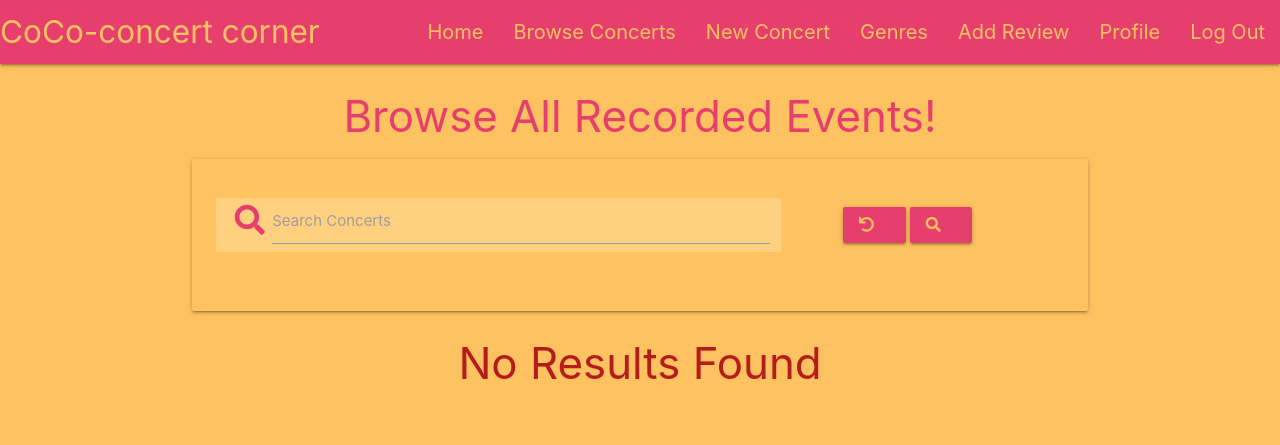
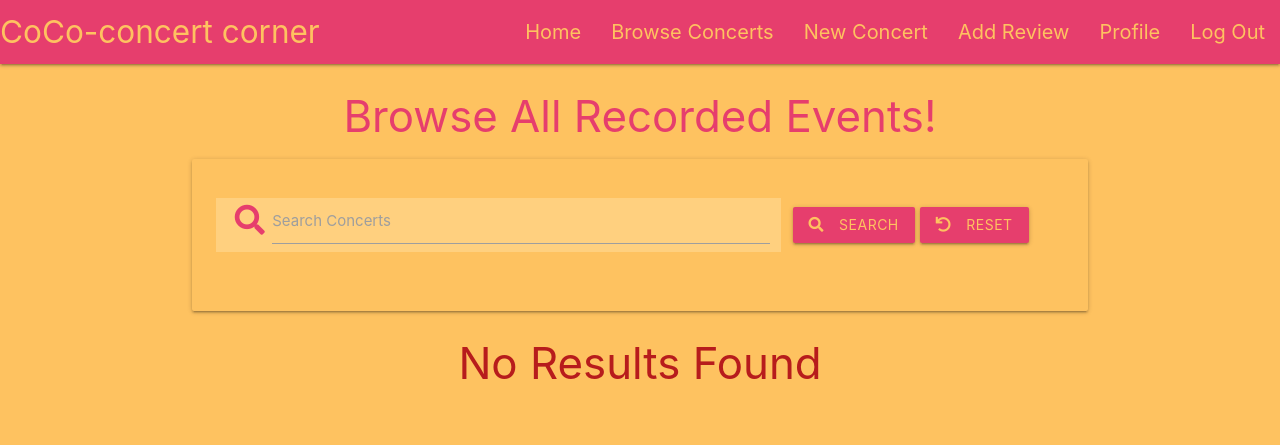
Before and after one commit to komfiGolabi/CoCo-Concert-Corner, a Flask app: page /get_concerts in a window 1280 px wide. Shown: the top 445 px of the page. Run offline with Flask 2, Linux system fonts and the light colour scheme; the visitor is signed in with stand-in values (Sample User, id 1); data that the repository does not hold is empty; some libraries are stand-ins or nearby versions.

Commit message:
added the admin loop for the genres

```diff
--- a/templates/base.html
+++ b/templates/base.html
@@ -27,7 +27,9 @@
             {% if session.user %}
 
             <li><a href="{{ url_for('new_concert') }}">New Concert</a></li>
+            {% if session.user|lower == "admin"|lower %}
             <li><a href="{{ url_for('get_categories') }}">Genres</a></li>
+            {% endif %}
             <li><a href="{{ url_for('add_review') }}">Add Review</a></li>
             <li><a href="{{ url_for('profile', username=session['user']) }}">Profile</a></li>
             <li><a href="{{ url_for('logout') }}">Log Out</a></li>
@@ -55,7 +57,9 @@
                     {% if session.user %}
                         <li><a href="{{ url_for('profile', username=session['user']) }}">Profile</a></li>
                         <li><a href="{{ url_for('new_concert') }}">New concert</a></li>
+                        {% if session.user|lower == "admin"|lower %}
                         <li><a href="{{ url_for('get_categories') }}">Genres</a></li>
+                        {% endif %}
                         <li><a href="{{ url_for('add_review') }}">Add Review</a></li>
                         <li><a href="{{ url_for('logout') }}">Log Out</a></li>
                     {% else %}
--- a/templates/concerts.html
+++ b/templates/concerts.html
@@ -12,12 +12,12 @@
               <label for="query" class="search-placeholder">Search Concerts</label>
           </div>
           <div class="col s12 m4 buttons">
-            <i class="fas fa-undo right"></i>
-            <a href="{{ url_for('get_concerts') }}" class="btn text-shadow reset"><i class="fas fa-undo left"></i></a>
 
-            <button type="submit" class="btn text-shadow reset">
-                <i class="fas fa-search left search"></i>
-            </button>
+            <button type="submit" class="btn text-shadow left butsearch">
+                <i class="fas fa-search search left"></i>Search
+              </button>
+            <a href="{{ url_for('get_concerts') }}" class="btn text-shadow left reset"><i class="fas fa-undo left"></i>Reset</a>
+
         </div>
       </div>
   </form>
@@ -37,10 +37,12 @@
       <span class="card-title"><strong>{{ concert.venue }}, {{ concert.city }}, {{ concert.country}}</strong><i class="fas fa-undo right"></i></span>
       <p>{{ concert.description }}</p>
       <p>Genre: {{ concert.genre }}</p>
-      {% if session.user %}
-      <a href="{{ url_for('delete_concert', concert_id=concert._id) }}" class="btn">Done</a>
-      <a href="{{ url_for('edit_concert', concert_id=concert._id) }}" class="btn">Edit</a>
+
+      {% if session.user|lower == concert.author|lower %}
+       <a href="{{ url_for('delete_concert', concert_id=concert._id) }}" class="btn">Done</a>
+       <a href="{{ url_for('edit_concert', concert_id=concert._id) }}" class="btn">Edit</a>
      {% endif %}
+
       {%for review in concert.reviews %}
       <p>Reviews:</p>
       <p>by {{review.user_name}}: {{review.concert_review}}  {{review.title_review}} </p>
--- a/templates/index.html
+++ b/templates/index.html
@@ -10,7 +10,7 @@
     <div class="row container">
       <h1 class="header">Concert Corner</h1>
       <h4 class="header">Where all your event memories meet!</h4>
-      <p class="grey-text text-darken-3 lighten-3">Concert Corner or CoCo is the place where you can make a collection of the music events you participated in, where you can keep and share your memories.
+      <p class="grey-text text-darken-3 lighten-3 headerp">Concert Corner or CoCo is the place where you can make a collection of the music events you participated in, where you can keep and share your memories.
         Register if you want to be a part of our CoCo community!
       </p>
 
```
